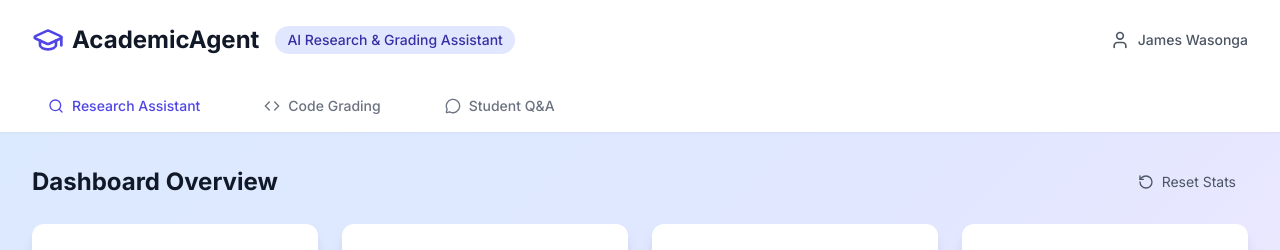
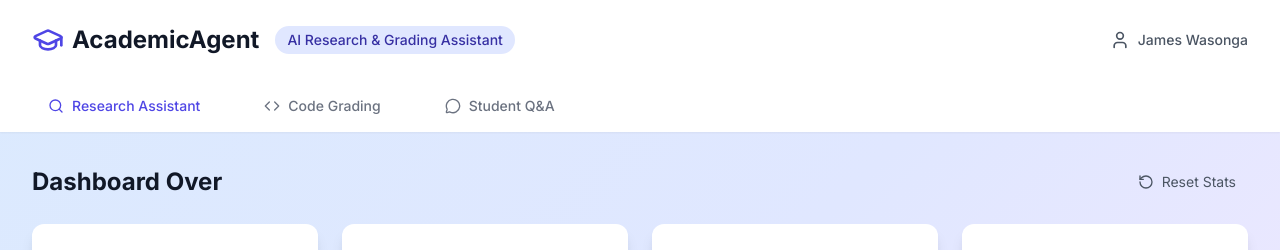
Before and after one commit to James-wasonga/Academic-Agent, a React (Vite) app in the folder Frontend/: page / in a window 1280 px wide. Shown: the top 250 px of the page. Built offline with nearby package versions, Linux system fonts and the light colour scheme.

Commit message:
test whether vercel works

```diff
--- a/Frontend/src/components/Dashboard/Dashboard.jsx
+++ b/Frontend/src/components/Dashboard/Dashboard.jsx
@@ -15,7 +15,7 @@
   return (
     <div className="mb-8">
       <div className="flex justify-between items-center mb-6">
-        <h2 className="text-2xl font-bold text-gray-900">Dashboard Overview</h2>
+        <h2 className="text-2xl font-bold text-gray-900">Dashboard Over</h2>
         <button
           onClick={handleResetStats}
           className="flex items-center space-x-2 px-3 py-2 text-sm text-gray-600 hover:text-gray-900 border border-gray-300 rounded-lg hover:bg-gray-50 transition-colors"
```
